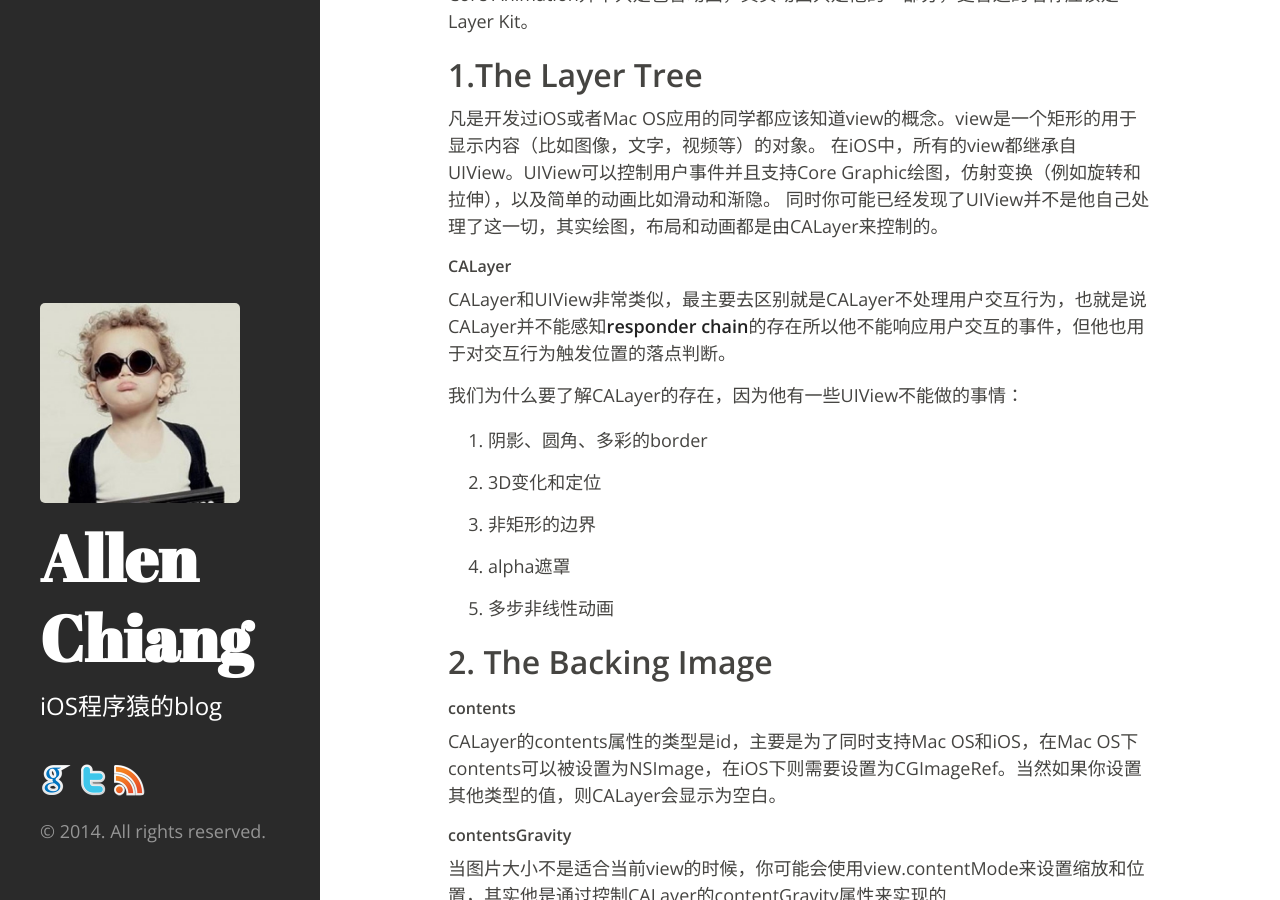
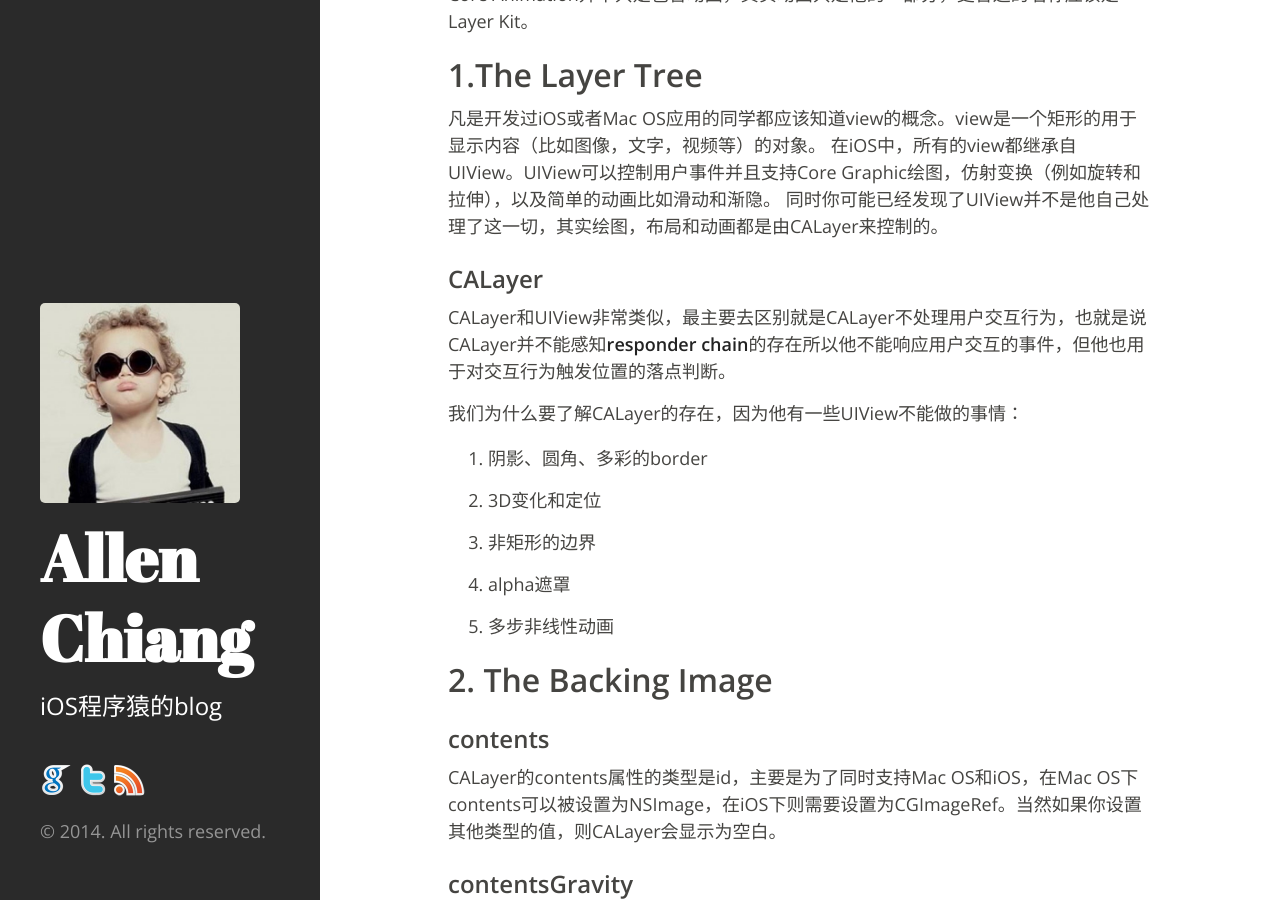
Before and after one commit to allenzerg001/AllenChiangBlog, a Jekyll site: the page built from _posts/2014-05-04-ios.core.animation笔记.md, in a window 1280 px wide and 900 px high, scrolled down 571 px. Built offline with Jekyll 4.4.1, drawn with Linux system fonts in a browser that asks for light colours; Markdown is read by kramdown in place of the engine named in the settings; comment, search, counter and statistics services are not loaded.

Commit message:
chept 2 not finish

```diff
--- a/_posts/2014-05-04-ios.core.animation笔记.md
+++ b/_posts/2014-05-04-ios.core.animation笔记.md
@@ -13,7 +13,7 @@ Core Animation并不只是包含动画，其实动画只是他的一部分，更
 在iOS中，所有的view都继承自UIView。UIView可以控制用户事件并且支持Core Graphic绘图，仿射变换（例如旋转和拉伸），以及简单的动画比如滑动和渐隐。
 同时你可能已经发现了UIView并不是他自己处理了这一切，其实绘图，布局和动画都是由CALayer来控制的。
 
-#### CALayer
+### CALayer
 
 CALayer和UIView非常类似，最主要去区别就是CALayer不处理用户交互行为，也就是说CALayer并不能感知[responder chain](https://developer.apple.com/library/iOs/documentation/EventHandling/Conceptual/EventHandlingiPhoneOS/event_delivery_responder_chain/event_delivery_responder_chain.html)的存在所以他不能响应用户交互的事件，但他也用于对交互行为触发位置的落点判断。
 
@@ -31,11 +31,11 @@ CALayer和UIView非常类似，最主要去区别就是CALayer不处理用户交
 
 ## 2. The Backing Image
 
-#### contents
+### contents
 
 CALayer的contents属性的类型是id，主要是为了同时支持Mac OS和iOS，在Mac OS下contents可以被设置为NSImage，在iOS下则需要设置为CGImageRef。当然如果你设置其他类型的值，则CALayer会显示为空白。
 
-#### contentsGravity
+### contentsGravity
 
 当图片大小不是适合当前view的时候，你可能会使用view.contentMode来设置缩放和位置，其实他是通过控制CALayer的contentGravity属性来实现的
 
@@ -50,7 +50,7 @@ CALayer的contents属性的类型是id，主要是为了同时支持Mac OS和iOS
 
 	self.layerView.layer.contentsGravity = kCAGravityResizeAspect;
 
-#### contentScale
+### contentScale
 
 contentScale用来定义像素尺寸到layer尺寸的拉伸比率，默认值是1。如果你设置了上面的contentsGravity属性，则contentScale很可能是没有效果的。
 
@@ -62,7 +62,7 @@ contentScale用来定义像素尺寸到layer尺寸的拉伸比率，默认值是
 	//2.set the screen scale
 	self.layerView.layer.contentsScale = [UIScreen mainScreen].scale;
 
-#### contentsRect
+### contentsRect
 
 允许我们定义content image的一部分矩形区域用于当前layer的显示，默认值是{0,0,1,1}表示显示全部。
 
@@ -76,4 +76,4 @@ contentScale用来定义像素尺寸到layer尺寸的拉伸比率，默认值是
 
 举例如{0,0,0.5,0.5}表示只显示contents的左上角四分之一,{0.5,0,0.5,0.5}表示只显示contents的右上角的四分之一，其他同理可得。
 
-#### contentsCenter
+### contentsCenter
```
